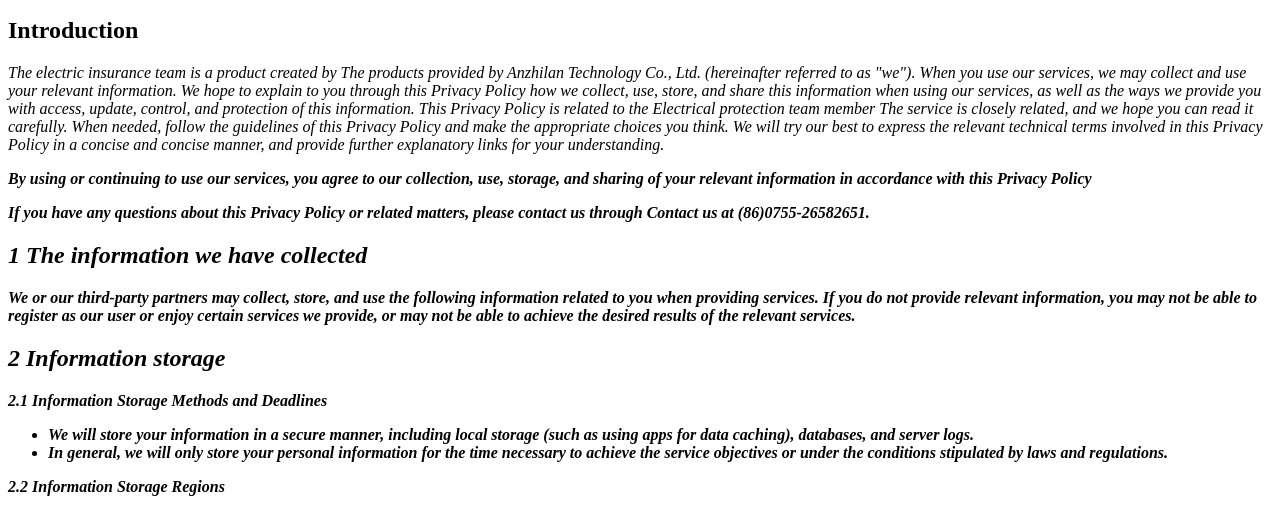
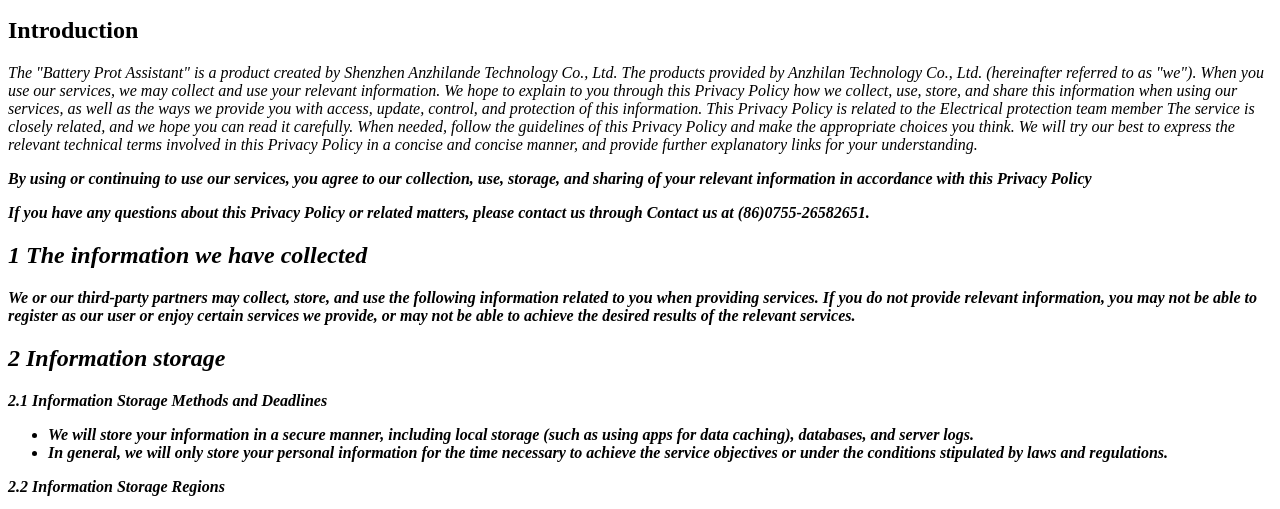
Before and after one commit to AkiSeele/bms.github.io, a plain HTML site: page index.html in a window 1280 px wide. Shown: the part 221-730 px from the top of the page. Drawn offline with Linux system fonts and the light colour scheme.

Commit message:
Update index.html

```diff
--- a/index.html
+++ b/index.html
@@ -18,7 +18,7 @@ Update date:<strong>April 19, 2024</strong>
 
 <p>
 
-<i> The electric insurance team is a product created by
+<i> The "Battery Prot Assistant" is a product created by Shenzhen Anzhilande Technology Co., Ltd.
 
 <i> The products provided by Anzhilan Technology Co., Ltd. (hereinafter referred to as "we").
 
@@ -87,8 +87,6 @@ In general, we will only store your personal information for the time necessary
 2.2 Information Storage Regions
 
 <ul>
-
-<li>We will store the personal information of users collected within China in accordance with laws and regulations</ Li>
 
 <li>
 
```
